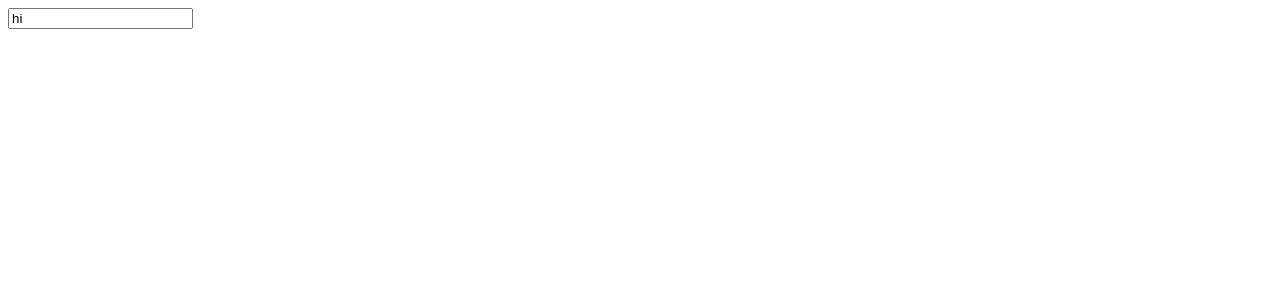
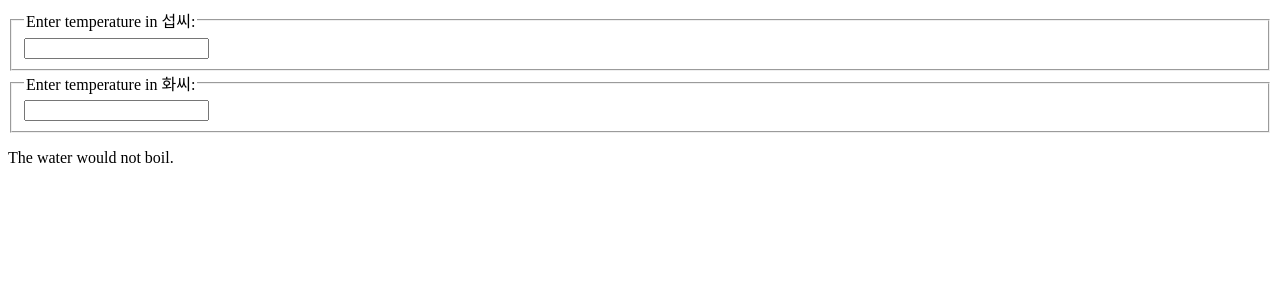
Before and after one commit to Nazima15/frontendProjects, a React (Create React App) app: page / in a window 1280 px wide. Shown: the top 300 px of the page. Built offline with nearby package versions, Linux system fonts and the light colour scheme.

Commit message:
11-12 장 코두(shared state) 추가

```diff
--- /dev/null
+++ b/src/chap12/Calculator.jsx
@@ -0,0 +1,82 @@
+import React, { useState } from 'react';
+
+function BoilingVerdict(props) {
+    if (props.celsius >= 100) {
+        return <p>The water would boil.</p>;
+    }
+    return <p>The water would not boil.</p>;
+}
+
+const scaleNames = {
+    c: '섭씨',
+    f: '화씨'
+};
+
+function TemperatureInput(props) {
+    const handleChange = (e) => {
+        props.onTemperatureChange(e.target.value);
+    };
+
+    return (
+        <fieldset>
+            <legend>Enter temperature in {scaleNames[props.scale]}:</legend>
+            <input value={props.temperature} onChange={handleChange} />
+        </fieldset>
+    );
+}
+
+function toCelsius(fahrenheit) {
+    return ((fahrenheit - 32) * 5) / 9;
+}
+
+function toFahrenheit(celsius) {
+    return (celsius * 9) / 5 + 32;
+}
+
+function tryConvert(temperature, convert) {
+    const input = parseFloat(temperature);
+    if (Number.isNaN(input)) {
+        return '';
+    }
+    const output = convert(input);
+    return Math.round(output * 1000) / 1000;
+}
+
+function Calculator() {
+    const [temperature, setTemperature] = useState('');
+    const [scale, setScale] = useState('c');
+
+    const handleCelsiusChange = (temp) => {
+        setScale('c');
+        setTemperature(temp);
+    };
+
+    const handleFahrenheitChange = (temp) => {
+        setScale('f');
+        setTemperature(temp);
+    };
+
+    const celsius =
+        scale === 'f' ? tryConvert(temperature, toCelsius) : temperature;
+
+    const fahrenheit =
+        scale === 'c' ? tryConvert(temperature, toFahrenheit) : temperature;
+
+    return (
+        <div>
+            <TemperatureInput
+                scale="c"
+                temperature={celsius}
+                onTemperatureChange={handleCelsiusChange}
+            />
+            <TemperatureInput
+                scale="f"
+                temperature={fahrenheit}
+                onTemperatureChange={handleFahrenheitChange}
+            />
+            <BoilingVerdict celsius={parseFloat(celsius)} />
+        </div>
+    );
+}
+
+export default Calculator;
--- a/src/index.js
+++ b/src/index.js
@@ -1,16 +1,8 @@
 import React from "react";
 import ReactDOM from "react-dom/client";
-//import LandingPage from "./ch09/LandingPage";
-//import MainPage from "./ch09/MainPage";
-//import AttendanceBook from "./chap10/AttendanceBook";
-import NameForm from "./chap11/NameForm";
+//import SignUp from "./chap11/SignUp";
+import Calculator from "./chap12/Calculator";
 
 const root = ReactDOM.createRoot(document.getElementById("root"));
 
-// const numbers=[1,2,3,4,5];
-// const listItems = numbers.map((n) =><li>{n}</li>);
-root.render(<input type="text" value="hi" />);
-
-setTimeout(() => {
-  root.render(<input type="text" />);
-}, 1000);
+root.render(<Calculator/>);
```
Also changed, not shown: src/chap11/SignUp.jsx (+34 -6 lines).
